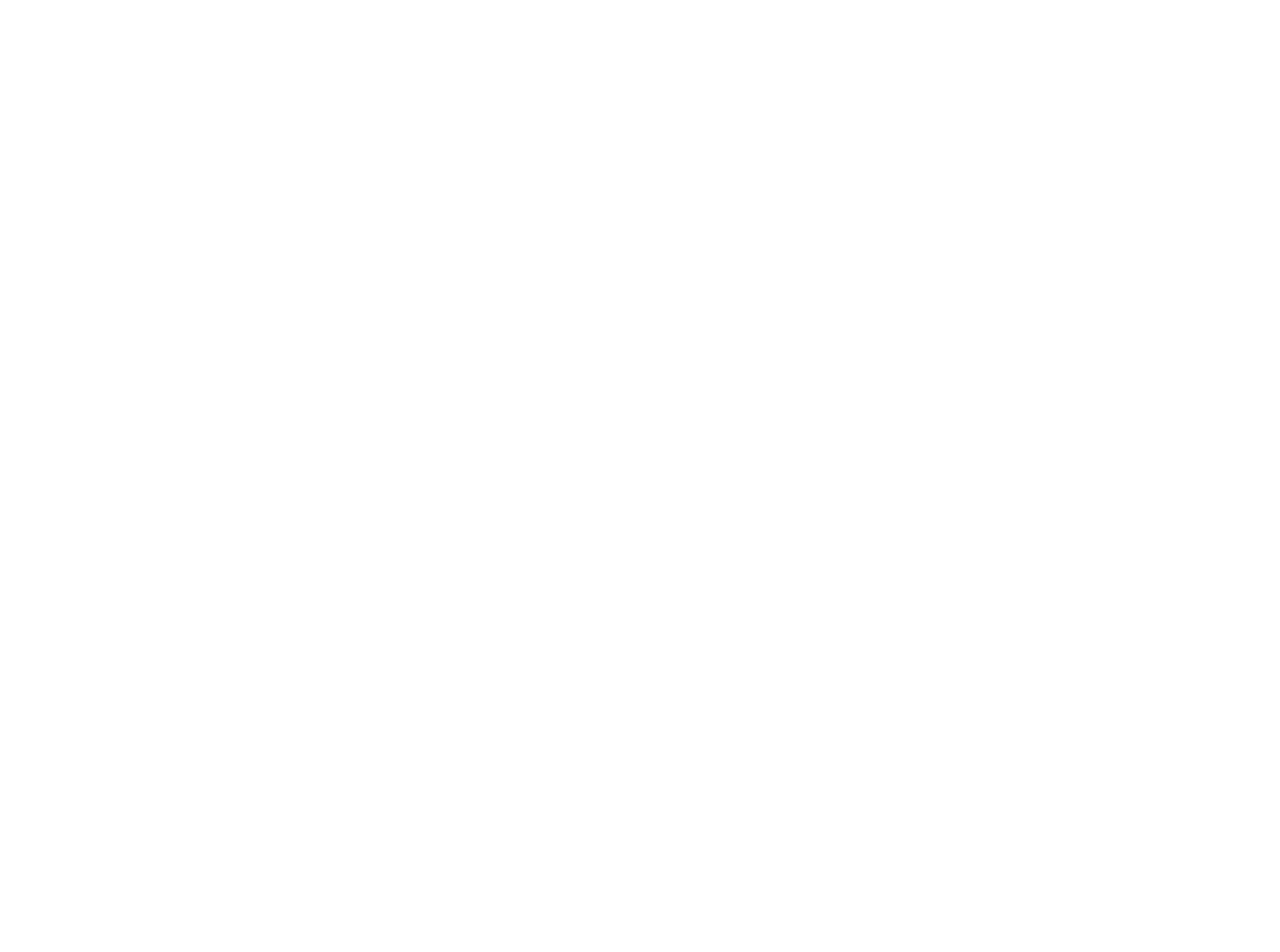
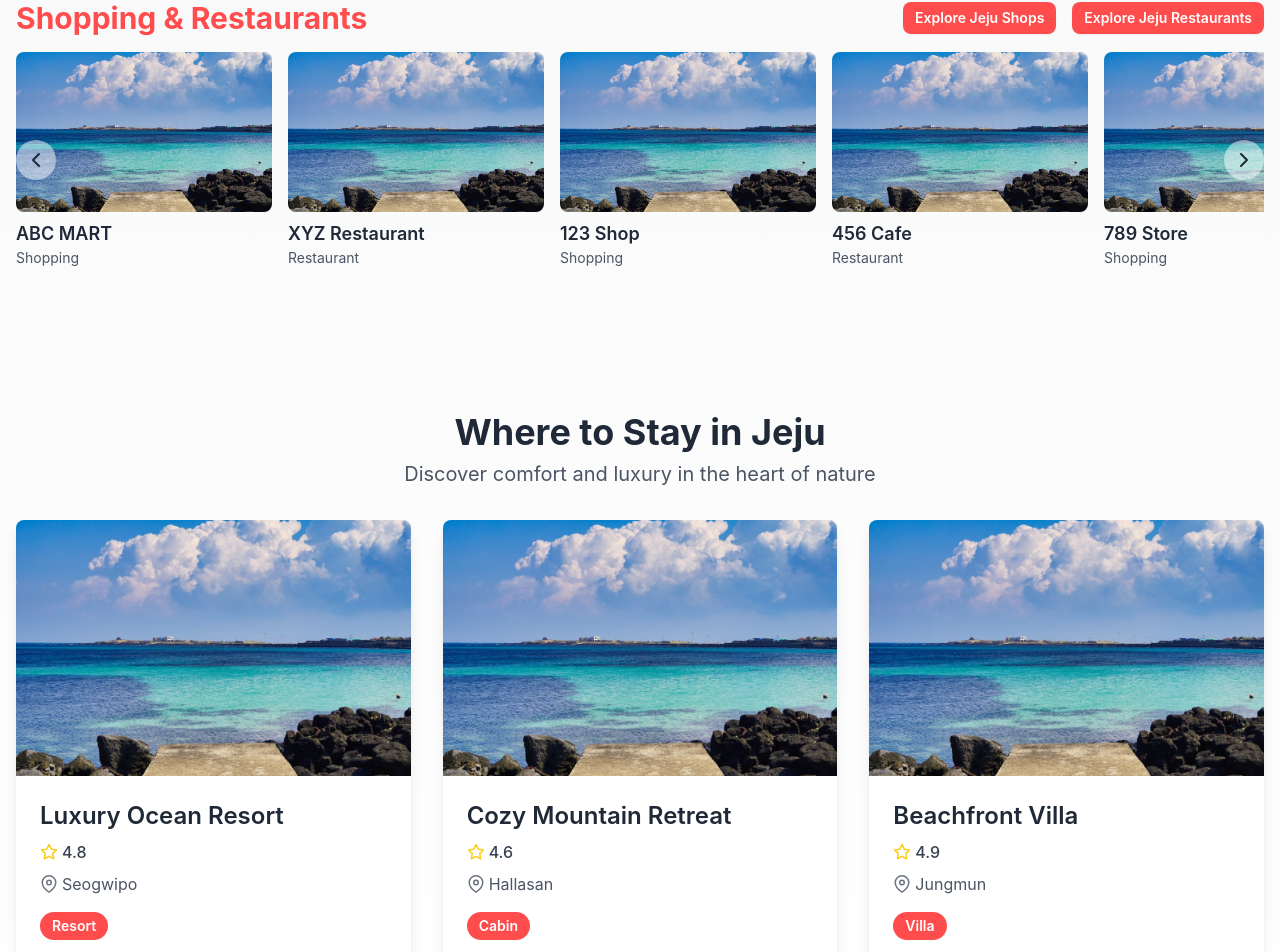
Before and after one commit to JejuTravel/JejuTravel-FE, a React (Vite) app: page / in a window 1280 px wide. Shown: the part 1130-2082 px from the top of the page. Before the commit the page ends 1066 px from the top, so only its background shows below. Built offline with nearby package versions, Linux system fonts and the light colour scheme; a web font is replaced by a local one.

Commit message:
feat: HomeShoppingRestaurant, HomeAccommodation 추가

```diff
--- /dev/null
+++ b/src/pages/home/components/HomeAccommodation.jsx
@@ -0,0 +1,86 @@
+import React from "react";
+import { Link } from "react-router-dom";
+import { Star, MapPin } from "react-feather";
+import jejuImage from "../../../assets/jeju.jpg";
+
+function HomeAccommodation() {
+  const accommodations = [
+    {
+      name: "Luxury Ocean Resort",
+      image: jejuImage,
+      rating: 4.8,
+      location: "Seogwipo",
+      type: "Resort",
+    },
+    {
+      name: "Cozy Mountain Retreat",
+      image: jejuImage,
+      rating: 4.6,
+      location: "Hallasan",
+      type: "Cabin",
+    },
+    {
+      name: "Beachfront Villa",
+      image: jejuImage,
+      rating: 4.9,
+      location: "Jungmun",
+      type: "Villa",
+    },
+  ];
+
+  return (
+    <section className="container mx-auto py-8 px-4">
+      {" "}
+      <div className="mb-8 text-center">
+        <h2 className="text-4xl font-bold text-gray-800 mb-2">
+          Where to Stay in Jeju
+        </h2>
+        <p className="text-xl text-gray-600">
+          Discover comfort and luxury in the heart of nature
+        </p>
+      </div>
+      <div className="grid grid-cols-1 md:grid-cols-2 lg:grid-cols-3 gap-8">
+        {accommodations.map((item, index) => (
+          <div
+            key={index}
+            className="bg-white rounded-lg overflow-hidden shadow-lg transition-all duration-300 hover:scale-105 hover:shadow-xl"
+          >
+            <img
+              src={item.image}
+              alt={item.name}
+              className="w-full h-64 object-cover"
+            />
+            <div className="p-6">
+              <h3 className="text-2xl font-semibold text-gray-800 mb-2">
+                {item.name}
+              </h3>
+              <div className="flex items-center mb-2">
+                <Star className="text-yellow-400 mr-1" size={18} />
+                <span className="text-gray-700 font-medium">{item.rating}</span>
+              </div>
+              <div className="flex items-center mb-2">
+                <MapPin className="text-gray-500 mr-1" size={18} />
+                <span className="text-gray-600">{item.location}</span>
+              </div>
+              <div className="mt-4">
+                <span className="inline-block bg-[#FF4C4C] text-white text-sm font-semibold px-3 py-1 rounded-full">
+                  {item.type}
+                </span>
+              </div>
+            </div>
+          </div>
+        ))}
+      </div>
+      <div className="text-center mt-12">
+        <Link
+          to="/accommodation"
+          className="btn btn-lg bg-[#FF4C4C] hover:bg-[#FF6B6B] text-white border-none px-8 py-3 rounded-full transition-all duration-300 ease-in-out transform hover:scale-105 hover:shadow-lg"
+        >
+          Explore All Accommodations
+        </Link>
+      </div>
+    </section>
+  );
+}
+
+export default HomeAccommodation;
--- /dev/null
+++ b/src/pages/home/components/HomeShoppingRestaurant.jsx
@@ -0,0 +1,90 @@
+import React, { useRef } from "react";
+import { Link } from "react-router-dom";
+import { ChevronLeft, ChevronRight } from "react-feather";
+import jejuImage from "../../../assets/jeju.jpg";
+
+function HomeShoppingRestaurant() {
+  const scrollContainerRef = useRef(null);
+
+  const items = [
+    { name: "ABC MART", image: jejuImage, type: "shopping" },
+    { name: "XYZ Restaurant", image: jejuImage, type: "restaurant" },
+    { name: "123 Shop", image: jejuImage, type: "shopping" },
+    { name: "456 Cafe", image: jejuImage, type: "restaurant" },
+    { name: "789 Store", image: jejuImage, type: "shopping" },
+  ];
+
+  const scroll = (direction) => {
+    const container = scrollContainerRef.current;
+    if (container) {
+      const scrollAmount = 300; // Adjust this value as needed
+      const newScrollPosition =
+        direction === "left"
+          ? container.scrollLeft - scrollAmount
+          : container.scrollLeft + scrollAmount;
+
+      container.scrollTo({
+        left: newScrollPosition,
+        behavior: "smooth",
+      });
+    }
+  };
+
+  return (
+    <section className="container mx-auto py-16 px-4">
+      <div className="mb-12">
+        <div className="flex justify-between items-center mb-4">
+          <h2 className="text-3xl font-bold text-[#FF4C4C]">
+            Shopping & Restaurants
+          </h2>
+          <div className="space-x-4">
+            <Link
+              to="/shopping"
+              className="btn btn-sm bg-[#FF4C4C] hover:bg-[#FF6B6B] text-white border-none"
+            >
+              Explore Jeju Shops
+            </Link>
+            <Link
+              to="/restaurant"
+              className="btn btn-sm bg-[#FF4C4C] hover:bg-[#FF6B6B] text-white border-none"
+            >
+              Explore Jeju Restaurants
+            </Link>
+          </div>
+        </div>
+        <div className="relative">
+          <div
+            ref={scrollContainerRef}
+            className="flex space-x-4 overflow-x-auto scrollbar-hide"
+          >
+            {items.map((item, index) => (
+              <div key={index} className="flex-none w-64">
+                <img
+                  src={item.image}
+                  alt={item.name}
+                  className="w-full h-40 object-cover rounded-lg mb-2"
+                />
+                <p className="text-lg font-semibold">{item.name}</p>
+                <p className="text-sm text-gray-600 capitalize">{item.type}</p>
+              </div>
+            ))}
+          </div>
+          <button
+            onClick={() => scroll("left")}
+            className="absolute left-0 top-1/2 transform -translate-y-1/2 bg-white bg-opacity-50 hover:bg-opacity-75 rounded-full p-2 transition-all duration-200 ease-in-out"
+          >
+            <ChevronLeft size={24} className="text-gray-800" />
+          </button>
+          <button
+            onClick={() => scroll("right")}
+            className="absolute right-0 top-1/2 transform -translate-y-1/2 bg-white bg-opacity-50 hover:bg-opacity-75 rounded-full p-2 transition-all duration-200 ease-in-out"
+          >
+            <ChevronRight size={24} className="text-gray-800" />
+          </button>
+        </div>
+      </div>
+    </section>
+  );
+}
+
+export default HomeShoppingRestaurant;
--- a/src/pages/home/index.jsx
+++ b/src/pages/home/index.jsx
@@ -2,13 +2,17 @@
 import Header from "../../components/Header";
 import MainBanner from "./components/MainBanner";
 import HomeTourism from "./components/HomeTourism";
+import HomeShoppingRestaurant from "./components/HomeShoppingRestaurant";
+import HomeAccommodation from "./components/HomeAccommodation";
 
 function Home() {
   return (
-    <div className="relative">
+    <div className="relative min-h-screen bg-gradient-to-b from-gray-100 to-white">
       <MainBanner />
       <Header />
       <HomeTourism />
+      <HomeShoppingRestaurant />
+      <HomeAccommodation />
     </div>
   );
 }
```
